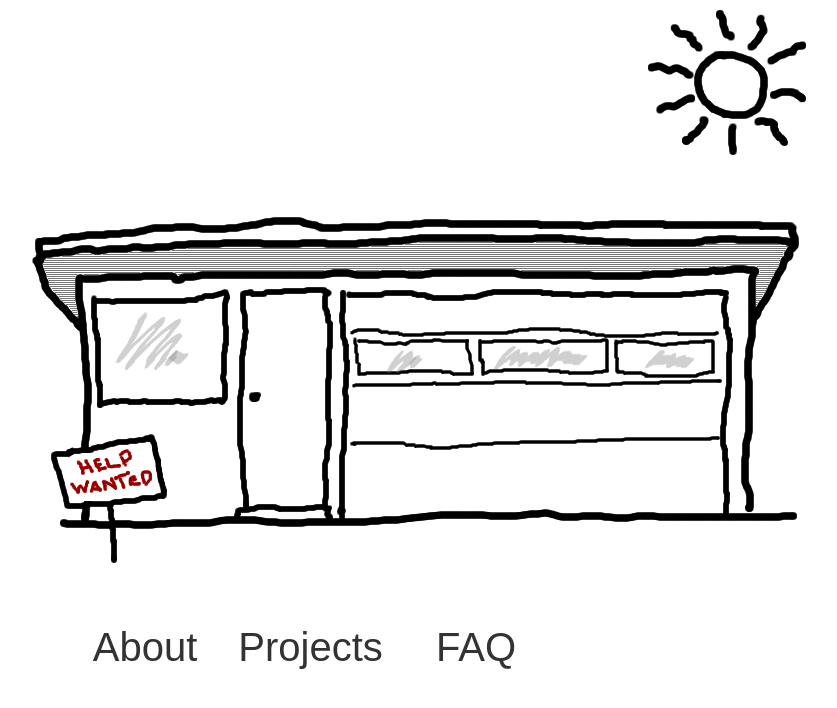
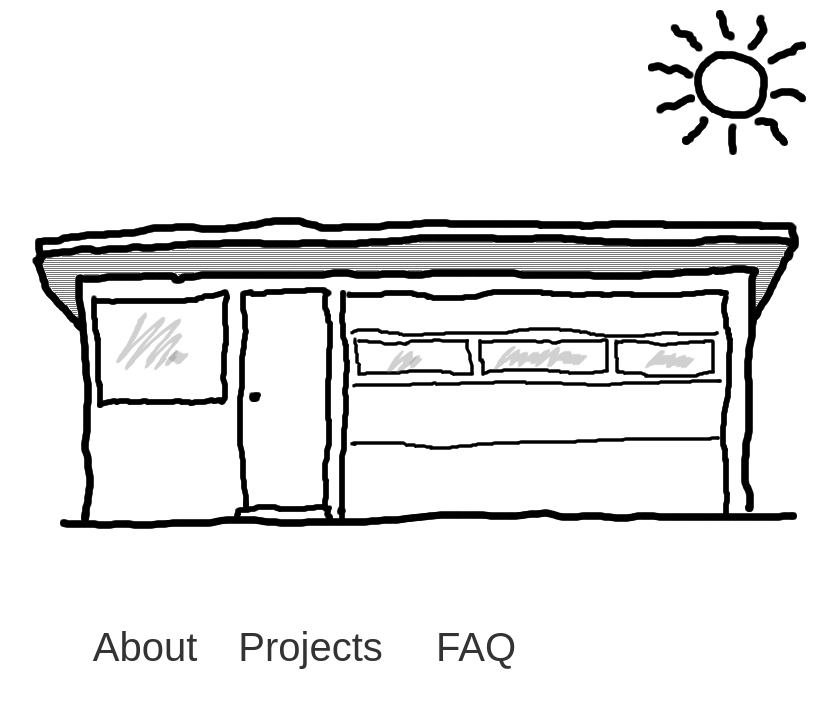
Before and after one commit to thecodeshop/thecodeshop.github.com, a plain HTML site: page index.html in a window 1280 px wide. Shown: the whole page, without its empty margins (215-1052 px from the left). Drawn offline with Linux system fonts and the light colour scheme.

Commit message:
Switch to just the shop logo

```diff
--- a/index.html
+++ b/index.html
@@ -9,7 +9,7 @@
   <body>
     <div class='container'>
       <div id='logo'>
-        <a href='https://github.com/thecodeshop'><img src='/static/images/logo-help.png'></a>
+        <a href='https://github.com/thecodeshop'><img src='/static/images/logo.png'></a>
       </div>
       <div class='menu'>
         <ul>
```
